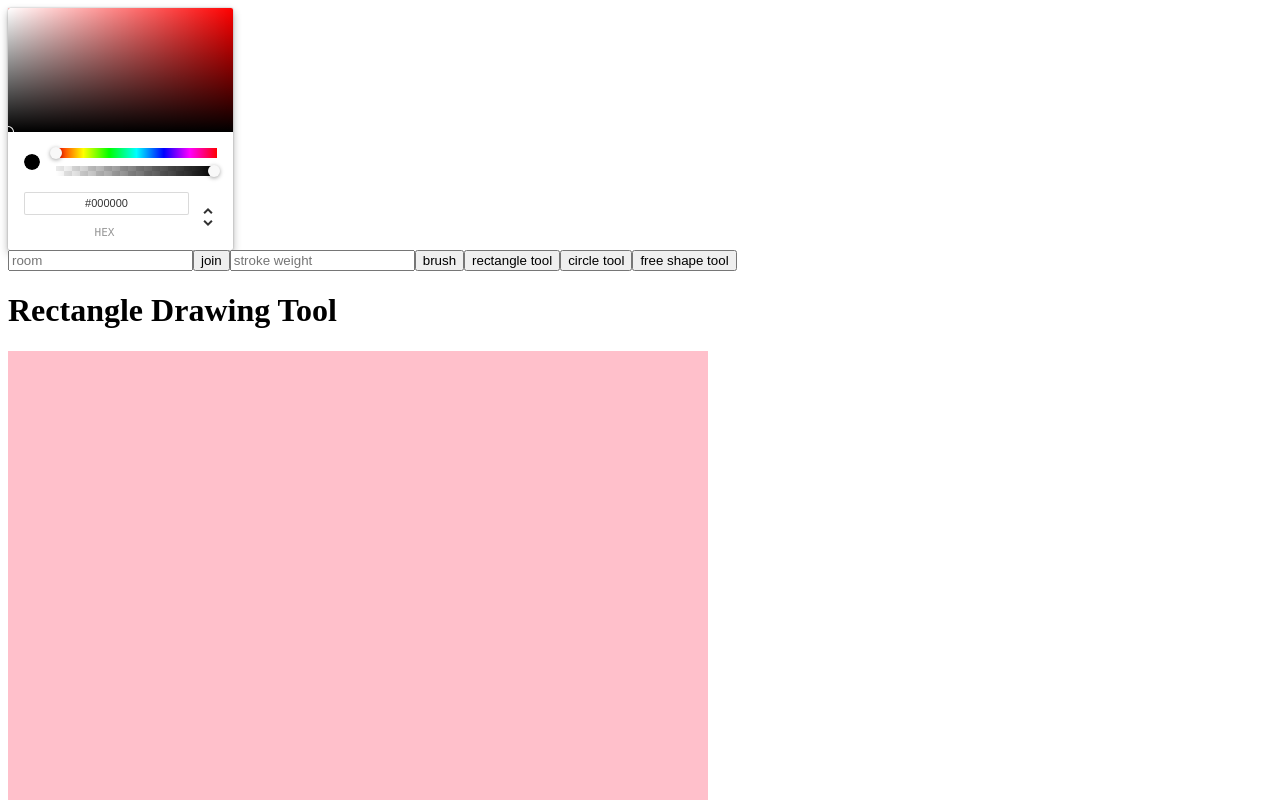
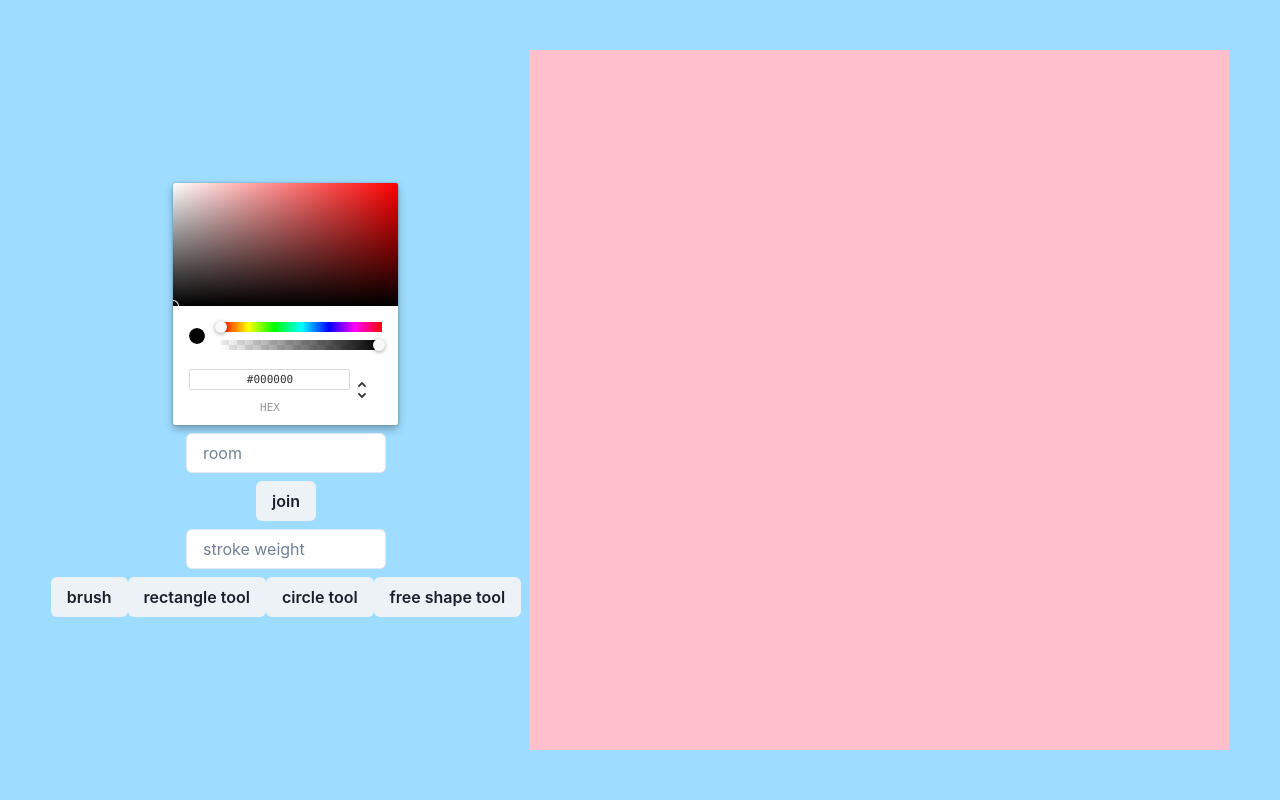
Before and after one commit to kienpros213/p5-websocket, a React (Vite) app: page / in a window 1280 px wide. Shown: the top 800 px of the page. Built offline with nearby package versions, Linux system fonts and the light colour scheme; no server answers.

Commit message:
redesign ui

```diff
--- a/package.json
+++ b/package.json
@@ -10,6 +10,10 @@
     "preview": "vite preview"
   },
   "dependencies": {
+    "@chakra-ui/react": "^2.8.1",
+    "@emotion/react": "^11.11.1",
+    "@emotion/styled": "^11.11.0",
+    "framer-motion": "^10.16.4",
     "lodash": "^4.17.21",
     "p5": "^1.7.0",
     "react": "^18.2.0",
--- a/src/App.jsx
+++ b/src/App.jsx
@@ -1,25 +1,40 @@
-import { React, useEffect, useState } from "react";
-import Canvas from "./components/Canvas";
-import { io } from "socket.io-client";
+import { React, useEffect, useState } from 'react'
+import Canvas from './components/Canvas'
+import { io } from 'socket.io-client'
+import { Stack } from '@chakra-ui/react'
+import { ChakraProvider } from '@chakra-ui/react'
 
 const App = () => {
-  const [socket, setSocket] = useState();
+  const [socket, setSocket] = useState()
   useEffect(() => {
-    const initSocket = io("ws://localhost:3000");
-    initSocket.on("connect", () => {
-      console.log("WebSocket connected");
-      setSocket(initSocket);
-    });
-    initSocket.on("error", (error) => {
-      console.error("WebSocket error:", error);
-    });
-    initSocket.on("disconnect", () => {
-      console.log("WebSocket disconnected");
-      setSocket(null);
-    });
-  }, []);
+    const initSocket = io('ws://localhost:3000')
+    initSocket.on('connect', () => {
+      console.log('WebSocket connected')
+      setSocket(initSocket)
+    })
+    initSocket.on('error', (error) => {
+      console.error('WebSocket error:', error)
+    })
+    initSocket.on('disconnect', () => {
+      console.log('WebSocket disconnected')
+      setSocket(null)
+    })
+  }, [])
 
-  return <Canvas socket={socket} />;
-};
+  return (
+    <ChakraProvider>
+      <Stack
+        backgroundColor="#9EDDFF"
+        w="100vw"
+        h="100vh"
+        display="flex"
+        justifyContent="center"
+        alignItems="center"
+      >
+        <Canvas socket={socket} />;
+      </Stack>
+    </ChakraProvider>
+  )
+}
 
-export default App;
+export default App
--- a/src/components/Canvas.jsx
+++ b/src/components/Canvas.jsx
@@ -1,40 +1,33 @@
-import { useEffect, useState, useRef } from "react";
-import p5 from "p5";
-import { switchTool } from "../utils/toolFactory";
-import { redrawCanvas } from "../utils/redrawFunction";
-import { socketListener } from "../utils/SocketListener";
-import { ChromePicker } from "react-color";
+import { useEffect, useState, useRef } from 'react'
+import p5 from 'p5'
+import { switchTool } from '../utils/toolFactory'
+import { redrawCanvas } from '../utils/redrawFunction'
+import { socketListener } from '../utils/SocketListener'
+import { ChromePicker } from 'react-color'
+import { Box, Button, Input, HStack, VStack } from '@chakra-ui/react'
 
 const Canvas = (props) => {
-  const [tool, setTool] = useState("brushTool");
-  const [room, setRoom] = useState();
-  let rectangles = useRef([]);
-  let brushes = useRef([]);
-  let circles = useRef([]);
-  let freeShapes = useRef([]);
-  const [color, setColor] = useState("#fffff");
-  const [strokeWeight, setStrokeWeight] = useState(3);
-  let currentTool = null;
-  let sketch = null;
+  const [tool, setTool] = useState('brushTool')
+  const [room, setRoom] = useState()
+  let rectangles = useRef([])
+  let brushes = useRef([])
+  let circles = useRef([])
+  let freeShapes = useRef([])
+  const [color, setColor] = useState('#fffff')
+  const [strokeWeight, setStrokeWeight] = useState(3)
+  let currentTool = null
+  let sketch = null
   // let snapshot;
 
   useEffect(() => {
-    const canvasContainer = document.getElementById("canvas-container");
+    const canvasContainer = document.getElementById('canvas-container')
     sketch = new p5((p) => {
       //canvas setup
       p.setup = () => {
-        // console.log("canvas", freeShapes);
-        socketListener(
-          props.socket,
-          p,
-          brushes,
-          rectangles,
-          circles,
-          freeShapes
-        );
-        const canvas = p.createCanvas(700, 700);
-        canvas.parent(canvasContainer);
-        p.background("pink");
+        socketListener(props.socket, p, brushes, rectangles, circles, freeShapes)
+        const canvas = p.createCanvas(700, 700)
+        canvas.parent(canvasContainer)
+        p.background('pink')
         currentTool = switchTool(
           tool,
           brushes,
@@ -45,127 +38,117 @@ const Canvas = (props) => {
           room,
           strokeWeight,
           props.socket
-        );
-        currentTool.setup(p);
-        redrawCanvas(
-          p,
-          brushes,
-          rectangles,
-          circles,
-          freeShapes,
-          color,
-          strokeWeight
-        );
-
+        )
+        currentTool.setup(p)
+        redrawCanvas(p, brushes, rectangles, circles, freeShapes, color, strokeWeight)
         // mouseDragged
         p.mouseDragged = () => {
-          currentTool.mouseDragged();
+          currentTool.mouseDragged()
           // p.image(snapshot, 10, 10);
-          redrawCanvas(
-            p,
-            brushes,
-            rectangles,
-            circles,
-            freeShapes,
-            color,
-            strokeWeight
-          );
-        };
+          redrawCanvas(p, brushes, rectangles, circles, freeShapes, color, strokeWeight)
+        }
 
         //mouseDown
         p.mousePressed = () => {
-          currentTool.mousePressed();
-        };
+          currentTool.mousePressed()
+        }
 
         //mouseUp
         p.mouseReleased = () => {
-          currentTool.mouseReleased();
-        };
+          currentTool.mouseReleased()
+        }
 
         //key
         p.keyPressed = () => {
-          currentTool.keyPressed();
-        };
+          currentTool.keyPressed()
+        }
 
-        p.frameRate(60);
-      };
+        p.frameRate(60)
+      }
 
       p.draw = () => {
-        currentTool.draw();
-      };
-    });
+        currentTool.draw()
+      }
+    })
 
     return () => {
-      sketch.remove();
-      console.log("removed");
-    };
-  }, [tool, color, strokeWeight, room]);
+      sketch.remove()
+      console.log('removed')
+    }
+  }, [tool, color, strokeWeight, room])
 
   return (
-    <div>
+    <HStack>
+      <VStack>
         <ChromePicker
           color={color}
           onChange={(e) => {
-          setColor(e.hex);
+            setColor(e.hex)
           }}
         />
-      <input
+        <Input
+          backgroundColor="white"
+          width="200px"
           type="text"
           placeholder="room"
           onBlur={(e) => {
-          setRoom(e.target.value);
+            setRoom(e.target.value)
           }}
-      ></input>
-      <button
+        ></Input>
+        <Button
           onClick={() => {
             if (props.socket) {
-            props.socket.emit("joinRequest", room);
+              props.socket.emit('joinRequest', room)
             }
           }}
         >
           join
-      </button>
-      <input
+        </Button>
+        <Input
+          backgroundColor="white"
+          width="200px"
           type="text"
           placeholder="stroke weight"
           onBlur={(e) => {
-          setStrokeWeight(e.target.value);
+            setStrokeWeight(e.target.value)
           }}
-      ></input>
-      <button
+        ></Input>
+        <Box>
+          <Button
             onClick={() => {
-          setTool("brushTool");
+              setTool('brushTool')
             }}
           >
             brush
-      </button>
-      <button
+          </Button>
+          <Button
             onClick={() => {
-          setTool("rectTool");
+              setTool('rectTool')
             }}
           >
             rectangle tool
-      </button>
+          </Button>
 
-      <button
+          <Button
             onClick={() => {
-          setTool("circleTool");
+              setTool('circleTool')
             }}
           >
             circle tool
-      </button>
+          </Button>
 
-      <button
+          <Button
             onClick={() => {
-          setTool("freeShapeTool");
+              setTool('freeShapeTool')
             }}
           >
             free shape tool
-      </button>
-      <h1>Rectangle Drawing Tool</h1>
-      <div id="canvas-container"></div>
-    </div>
-  );
-};
+          </Button>
+        </Box>
+      </VStack>
+      <Box id="canvas-container"></Box>
+    </HStack>
+  )
+}
 
-export default Canvas;
+export default Canvas
--- a/src/utils/SocketListener.js
+++ b/src/utils/SocketListener.js
@@ -34,7 +34,7 @@ export function socketListener(
 
     //////////circle//////////
     socket.on("serverCircleDraw", (payload) => {
-      p.background("pink");
+      // p.background("pink");
       redrawCanvas(p, brushes, rectangles, circles, freeShapes);
       p.noFill();
       p.circle(payload.startX, payload.startY, payload.radius);
@@ -73,6 +73,12 @@ export function socketListener(
 
     //////////room//////////
     socket.on("roomJoined", (payload) => {
+      console.log("clear");
+      brushes.current = [];
+      rectangles.current = [];
+      circles.current = [];
+      freeShapes.current = [];
+      p.background("pink");
       restoreCanvas(
         p,
         payload.brush,
--- a/src/utils/redrawFunction.js
+++ b/src/utils/redrawFunction.js
@@ -1,4 +1,5 @@
 export function redrawCanvas(p, brushes, rectangles, circles, freeShapes) {
+  console.log("redraw");
   redrawRectangle(p, rectangles);
   redrawCircle(p, circles);
   redrawFreeShape(p, freeShapes);
@@ -37,7 +38,6 @@ function redrawCircle(p, circles) {
 }
 
 function redrawFreeShape(p, freeShapes) {
-  console.log("check", freeShapes);
   for (const shape of freeShapes.current) {
     p.beginShape();
     for (const shapePoint of shape.freeShape) {
```
Also changed, not shown: 2 other files (tests, documents, lock files or other folders). Lines whose indentation alone changed are shown as unchanged.
